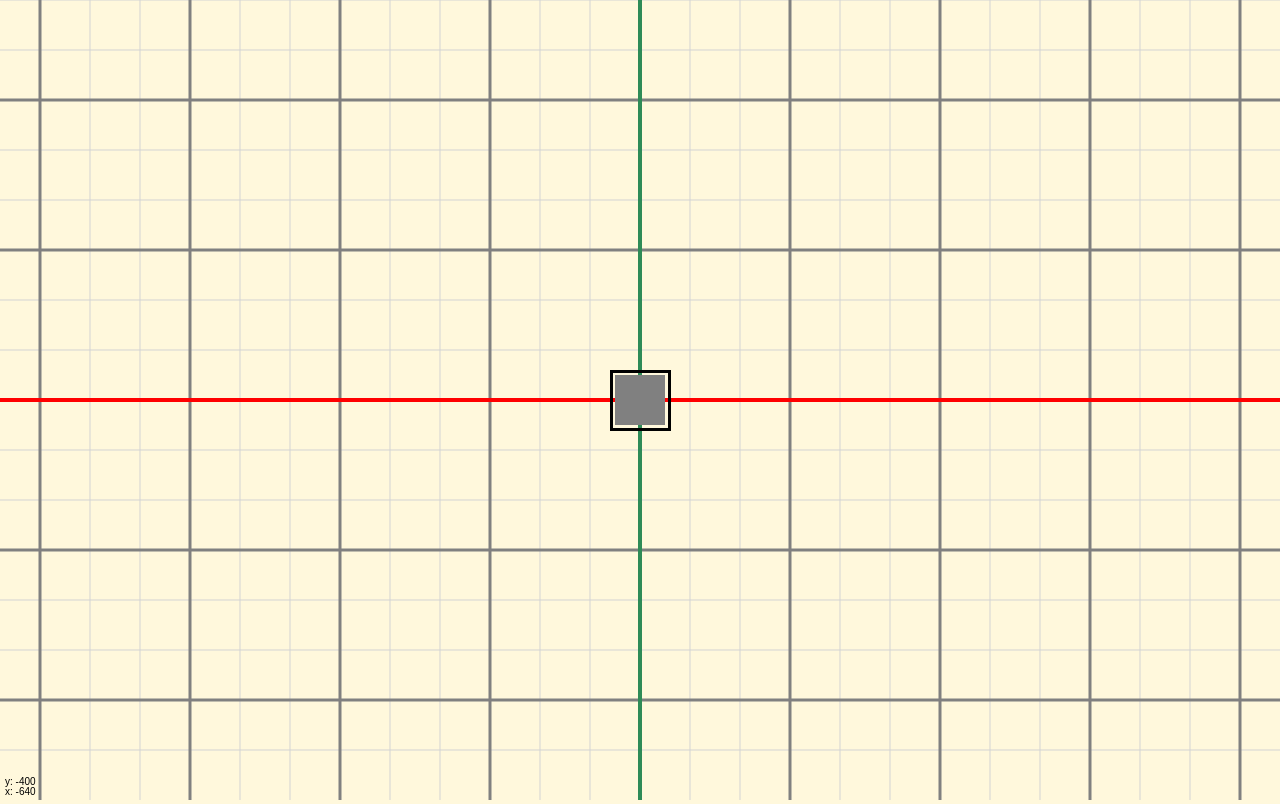
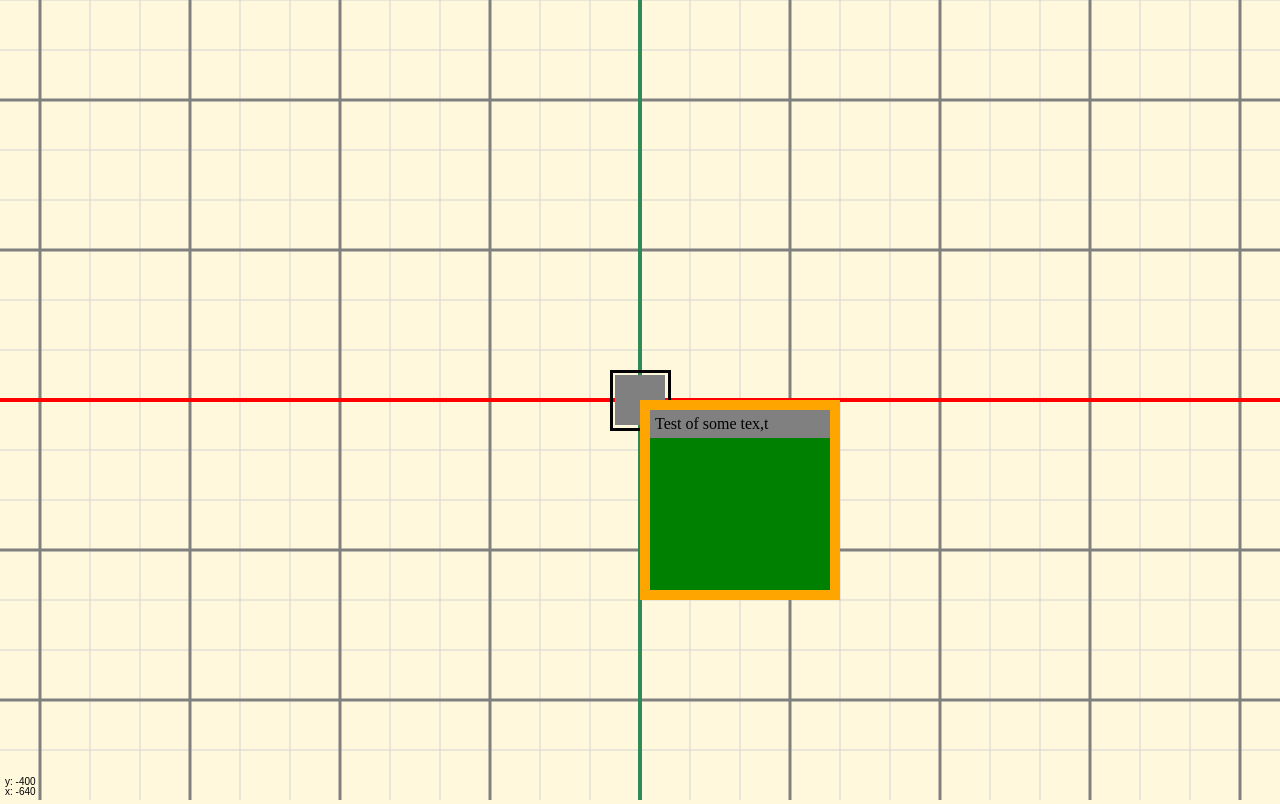
Before and after one commit to ntoutges/Nexis, a plain HTML site: page index.html in a window 1280 px wide. Drawn offline with Linux system fonts and the light colour scheme.

Commit message:
started implementing draggable widget

```diff
--- a/module/interfaces.ts
+++ b/module/interfaces.ts
@@ -31,11 +31,14 @@ export interface SceneInterface extends CommonFrameworkInterface{
 }
 
 export interface ScrollableInterface {
-  scene: Scene
   viewport: HTMLElement
+  element: HTMLElement,
+  periphery?: HTMLElement[],
   scrollX?: boolean
   scrollY?: boolean
   zoomable?: boolean
+  blockDrag?: boolean
+  blockScroll?: boolean
 }
 
 export type basicListener = () => void;
--- a/module/style/widget.css
+++ b/module/style/widget.css
@@ -7,6 +7,8 @@
   top: 0px;
 
   transform-origin: top left;
+
+  user-select: none; /* set this as the default for widgets */
 }
 
 .framework-widget.hidden {
@@ -27,3 +29,38 @@
   min-height: 50px;
   background: black;
 }
+
+
+.framework-draggable-widget-containers {
+  padding: 10px;
+  height: calc(100% - 20px);
+  background-color: orange;
+
+  display: flex;
+  flex-direction: column;
+}
+
+.framework-draggable-widget-headers:not(.no-cursor):hover {
+  cursor: grab;
+}
+
+.framework-draggable-widget-headers.dragging:hover {
+  cursor: grabbing;
+}
+
+.framework-draggable-widget-headers {
+  padding: 5px;
+  background-color: grey;
+}
+
+.framework-draggable-widget-titles {
+  overflow: hidden;
+  white-space: nowrap;
+  text-overflow: ellipsis;
+}
+
+.framework-draggable-widget-bodies {
+  padding: 20px;
+  background-color: green;
+  flex-grow: 1;
+}
--- /dev/null
+++ b/module/widgets/draggable-widget.ts
@@ -0,0 +1,101 @@
+import { Draggable } from "../draggable.js";
+import { Scene } from "../scene.js";
+import { DraggableWidgetInterface } from "./interfaces.js";
+import { Widget } from "./widget.js";
+
+export class DraggableWidget extends Widget {
+  private readonly container: HTMLDivElement;
+  private readonly header: HTMLDivElement;
+  private readonly body: HTMLDivElement;
+
+  private draggable: Draggable = null;
+  private doCursorDrag: boolean;
+
+  constructor({
+    id,layer,positioning,pos,style,
+    header = {},
+    doCursorDrag,
+    options,
+    content,
+    name
+  }: DraggableWidgetInterface) {
+    const container = document.createElement("div");
+
+    super({
+      id,layer,positioning,pos,style,
+      name,
+      content: container
+    });
+
+    container.append(content);
+
+    this.container = container;
+    this.container.classList.add("framework-draggable-widget-containers")
+
+    this.header = document.createElement("div");
+    this.header.classList.add("framework-draggable-widget-headers");
+
+    this.body = document.createElement("div");
+    this.body.classList.add("framework-draggable-widget-bodies");
+
+    this.container.append(this.header);
+    this.container.append(this.body);
+
+    const title = document.createElement("div");
+    title.classList.add("framework-draggable-widget-titles");
+    title.setAttribute("draggable", "false");
+    title.innerText = header?.title ?? "Unnamed";
+    this.header.append(title);
+
+    this.doCursorDrag = doCursorDrag;
+    if (!doCursorDrag) {
+      this.container.classList.add("no-cursor"); // don't show dragging indication
+    }
+
+    // if (header?.buttons?.close?.show) {
+    //   const close = document.createElement("div");
+    //   close.classList.add("framework-draggable-widget-closes");
+
+    // }
+
+    // if (header?.buttons?.collapse?.show) {
+
+    // }
+  }
+
+  setZoom(z: number) {
+    super.setZoom(z); // just in case this is eventually implemented in parent class
+    this.draggable?.setZoom(z);
+  }
+
+  attachTo(scene: Scene): void {
+    super.attachTo(scene);
+    this.draggable = new Draggable({
+      viewport: scene.element,
+      element: this.header,
+      periphery: [this.container],
+      zoomable: false,
+      blockScroll: false
+    });
+    this.draggable.offsetBy(this.pos.x, this.pos.y);
+
+    this.draggable.listener.on("dragInit", this.dragInit.bind(this));
+    this.draggable.listener.on("drag", this.drag.bind(this));
+    this.draggable.listener.on("dragEnd", this.dragEnd.bind(this));
+  }
+
+  protected dragInit() {
+    if (this.doCursorDrag) this.header.classList.add("dragging")
+  }
+
+  protected dragEnd() {
+    if (this.doCursorDrag) this.header.classList.remove("dragging")
+  }
+
+  protected drag(d: Draggable) {
+    this.pos.x = -d.pos.x;
+    this.pos.y = -d.pos.y;
+
+    this.scene?.updateIndividualWidget(this);
+  }
+}
--- a/src/module/draggable.js
+++ b/src/module/draggable.js
@@ -11,26 +11,40 @@ export class Draggable {
     scrollX;
     scrollY;
     zoomable;
+    blockDrag;
+    blockScroll;
     listener = new Listener();
-    constructor({ scene, // Initiates movement
-    viewport, // continues movement
-    scrollX = true, scrollY = true, zoomable = true }) {
+    constructor({ viewport, // continues movement
+    element, // Initiates movement
+    periphery = [], // Has event listener, but only to stop propagation
+    scrollX = true, scrollY = true, zoomable = true, blockDrag = true, blockScroll = true }) {
+        this.blockDrag = blockDrag;
+        this.blockScroll = blockScroll;
         setTimeout(() => {
-            scene.onE("mousedown", this.initDrag.bind(this));
+            element.addEventListener("mousedown", this.initDrag.bind(this));
             viewport.addEventListener("mousemove", this.doDrag.bind(this));
             viewport.addEventListener("mouseup", this.endDrag.bind(this));
-            scene.onE("wheel", this.onScroll.bind(this));
+            element.addEventListener("wheel", this.onScroll.bind(this));
+            for (const el of periphery) {
+                if (this.blockDrag)
+                    el.addEventListener("mousedown", (e) => { e.stopPropagation(); });
+                if (this.blockScroll)
+                    el.addEventListener("wheel", (e) => { e.stopPropagation(); });
+            }
             this.updateBounds();
             this.listener.setAutoResponse("init", this);
         }, 1);
-        // viewport.addEventListener("mouseleave", this.endDrag.bind(this));
+        // element.addEventListener("mouseleave", this.endDrag.bind(this));
         this.scrollX = scrollX;
         this.scrollY = scrollY;
         this.zoomable = zoomable;
-        this.element = scene.element;
+        this.element = element;
         this.listener.setPollingOptions("resize", this.updateBounds.bind(this));
     }
     initDrag(e) {
+        if (this.blockDrag)
+            e.stopPropagation();
+        e.preventDefault();
         this.isDragging = true;
         this.mouseOffset.x = e.pageX;
         this.mouseOffset.y = e.pageY;
@@ -39,6 +53,8 @@ export class Draggable {
     doDrag(e) {
         if (!this.isDragging)
             return;
+        if (this.blockDrag)
+            e.stopPropagation();
         let didMove = false;
         if (this.scrollX) {
             this.delta.x = (this.mouseOffset.x - e.pageX) / this.pos.z;
@@ -59,15 +75,19 @@ export class Draggable {
             this.listener.trigger("drag", this);
         }
     }
-    endDrag() {
+    endDrag(e) {
         if (!this.isDragging)
             return;
+        if (this.blockDrag)
+            e.stopPropagation();
         this.isDragging = false;
         this.listener.trigger("dragEnd", this);
     }
     onScroll(e) {
         if (!this.zoomable || e.deltaY == 0)
             return; // don't zoom if not zoomable
+        if (this.blockScroll)
+            e.stopPropagation();
         // exact position of cursor actually matters here, rather than just difference in position
         const bounds = this.element.getBoundingClientRect();
         const localX = e.pageX - bounds.left;
@@ -94,6 +114,9 @@ export class Draggable {
         this.pos.y -= Math.round(y);
         this.listener.trigger("drag", this);
     }
+    setZoom(z) {
+        this.pos.z = z;
+    }
     // convert x,y in screen to x,y within transformations of scene
     toSceneSpace(x, y) {
         return [
--- a/src/module/scene.js
+++ b/src/module/scene.js
@@ -15,8 +15,8 @@ export class Scene extends FrameworkBase {
             style
         });
         this.draggable = new Draggable({
-            scene: this,
-            viewport: parent,
+            viewport: this.element,
+            element: parent,
             scrollX: options?.scrollX ?? true,
             scrollY: options?.scrollY ?? true,
             zoomable: options?.zoomable ?? true
@@ -67,35 +67,44 @@ export class Scene extends FrameworkBase {
             return this.draggable.listener.off(id);
         return false;
     }
-    updateWidgetPosition(d) {
-        for (const widget of this.widgets) {
+    updateIndividualWidget(widget) {
+        if (!this.widgets.includes(widget))
+            return; // don't try to update invalid widget
+        this.updateIndividualWidgetPosition(widget);
+    }
+    updateIndividualWidgetPosition(widget) {
         if (widget.positioning == 0)
-                continue; // no point in trying to multiply by 0
-            const [cX, cY] = d.toScreenSpace(widget.pos.x, widget.pos.y);
-            const bounds = widget.calculateBounds(d.pos.z);
+            return; // no point in trying to multiply by 0
+        const [cX, cY] = this.draggable.toScreenSpace(widget.pos.x, widget.pos.y);
+        const bounds = widget.calculateBounds(this.draggable.pos.z);
         const sX = cX * widget.positioning - widget.align.x * bounds.width;
         const sY = cY * widget.positioning - widget.align.y * bounds.height;
         // outside viewable bounds
         if (sX + bounds.width <= 0
-                || sX >= d.bounds.width
+            || sX >= this.draggable.bounds.width
             || sY + bounds.height <= 0
-                || sY >= d.bounds.height) {
+            || sY >= this.draggable.bounds.height) {
             widget.element.classList.add("hidden"); // hide element to save on processing (I hope)
-                continue;
+            return;
         }
         else
             widget.element.classList.remove("hidden");
         widget.element.style.left = `${sX}px`;
         widget.element.style.top = `${sY}px`;
     }
+    updateWidgetPosition() {
+        for (const widget of this.widgets) {
+            this.updateIndividualWidgetPosition(widget);
         }
-    updateWidgetPositionAndScale(d) {
-        this.updateWidgetPosition(d);
+    }
+    updateWidgetPositionAndScale() {
+        this.updateWidgetPosition();
         for (const widget of this.widgets) {
             if (widget.positioning == 0)
                 continue; // no point in trying to multiply by 0
-            const scale = (d.pos.z * widget.positioning) + 1 * (1 - widget.positioning);
+            const scale = (this.draggable.pos.z * widget.positioning) + 1 * (1 - widget.positioning);
             widget.setTransformation("scale", scale.toString());
+            widget.setZoom(this.draggable.pos.z);
         }
     }
     centerScene(d) {
--- /dev/null
+++ b/src/module/widgets/draggable-widget.js
@@ -0,0 +1,73 @@
+import { Draggable } from "../draggable.js";
+import { Widget } from "./widget.js";
+export class DraggableWidget extends Widget {
+    container;
+    header;
+    body;
+    draggable = null;
+    doCursorDrag;
+    constructor({ id, layer, positioning, pos, style, header = {}, doCursorDrag, options, content, name }) {
+        const container = document.createElement("div");
+        super({
+            id, layer, positioning, pos, style,
+            name,
+            content: container
+        });
+        container.append(content);
+        this.container = container;
+        this.container.classList.add("framework-draggable-widget-containers");
+        this.header = document.createElement("div");
+        this.header.classList.add("framework-draggable-widget-headers");
+        this.body = document.createElement("div");
+        this.body.classList.add("framework-draggable-widget-bodies");
+        this.container.append(this.header);
+        this.container.append(this.body);
+        const title = document.createElement("div");
+        title.classList.add("framework-draggable-widget-titles");
+        title.setAttribute("draggable", "false");
+        title.innerText = header?.title ?? "Unnamed";
+        this.header.append(title);
+        this.doCursorDrag = doCursorDrag;
+        if (!doCursorDrag) {
+            this.container.classList.add("no-cursor"); // don't show dragging indication
+        }
+        // if (header?.buttons?.close?.show) {
+        //   const close = document.createElement("div");
+        //   close.classList.add("framework-draggable-widget-closes");
+        // }
+        // if (header?.buttons?.collapse?.show) {
+        // }
+    }
+    setZoom(z) {
+        super.setZoom(z); // just in case this is eventually implemented in parent class
+        this.draggable?.setZoom(z);
+    }
+    attachTo(scene) {
+        super.attachTo(scene);
+        this.draggable = new Draggable({
+            viewport: scene.element,
+            element: this.header,
+            periphery: [this.container],
+            zoomable: false,
+            blockScroll: false
+        });
+        this.draggable.offsetBy(this.pos.x, this.pos.y);
+        this.draggable.listener.on("dragInit", this.dragInit.bind(this));
+        this.draggable.listener.on("drag", this.drag.bind(this));
+        this.draggable.listener.on("dragEnd", this.dragEnd.bind(this));
+    }
+    dragInit() {
+        if (this.doCursorDrag)
+            this.header.classList.add("dragging");
+    }
+    dragEnd() {
+        if (this.doCursorDrag)
+            this.header.classList.remove("dragging");
+    }
+    drag(d) {
+        this.pos.x = -d.pos.x;
+        this.pos.y = -d.pos.y;
+        this.scene?.updateIndividualWidget(this);
+    }
+}
+//# sourceMappingURL=draggable-widget.js.map
--- /dev/null
+++ b/src/module/widgets/dwidget.js
@@ -0,0 +1 @@
+//# sourceMappingURL=dwidget.js.map
--- a/src/module/widgets/widget.js
+++ b/src/module/widgets/widget.js
@@ -12,6 +12,7 @@ export class Widget extends FrameworkBase {
     sceneListeners = new Map();
     sceneListenerIds = new Map(); // keep track of sceneListener ids
     transformations = new Map();
+    scene = null;
     positioning;
     layer;
     pos = { x: 0, y: 0 };
@@ -32,6 +33,7 @@ export class Widget extends FrameworkBase {
         this.pos.x = x;
         this.pos.y = y;
     }
+    setZoom(z) { } // placeholder for future functions that may need this
     calculateBounds(scale = 1) {
         return {
             width: this.el.offsetWidth * scale,
@@ -42,6 +44,8 @@ export class Widget extends FrameworkBase {
         this.sceneListeners.set(type, sceneListener);
     }
     attachTo(scene) {
+        this.scene = scene;
+        this.setZoom(scene.draggable.pos.z);
         for (const [type, listener] of this.sceneListeners.entries()) {
             switch (type) {
                 case "init":
@@ -75,6 +79,8 @@ export class Widget extends FrameworkBase {
     detachFrom(scene) {
         if (!this.sceneListenerIds.has(scene.identifier))
             return; // no ids set
+        if (this.scene == scene)
+            this.scene = null;
         for (const listenerId of this.sceneListenerIds.get(scene.identifier)) {
             scene.off(listenerId);
         }
--- a/src/test.js
+++ b/src/test.js
@@ -1,6 +1,7 @@
 import { GridWidget } from "./module/widgets/grid.js";
 import { Scene } from "./module/scene.js";
 import { BlockWidget } from "./module/widgets/block.js";
+import { DraggableWidget } from "./module/widgets/draggable-widget.js";
 const $ = document.querySelector.bind(document);
 const scene = new Scene({
     parent: $("#sandbox"),
@@ -50,6 +51,24 @@ const scene = new Scene({
                 width: "55px",
                 height: "55px"
             }
+        }),
+        new DraggableWidget({
+            content: document.createElement("div"),
+            name: "Default",
+            pos: {
+                x: 100,
+                y: 100,
+                xAlign: "middle",
+                yAlign: "middle"
+            },
+            header: {
+                title: "Test of some tex,t"
+            },
+            style: {
+                width: "200px",
+                height: "200px"
+            },
+            doCursorDrag: true
         })
     ]
 });
```
Also changed, not shown: module/draggable.ts (+29 -7 lines), module/scene.ts (+23 -14 lines), module/widgets/interfaces.ts (+19 -0 lines), module/widgets/widget.ts (+7 -0 lines), test.ts (+19 -0 lines), 6 other files. Lines whose indentation alone changed are shown as unchanged.
